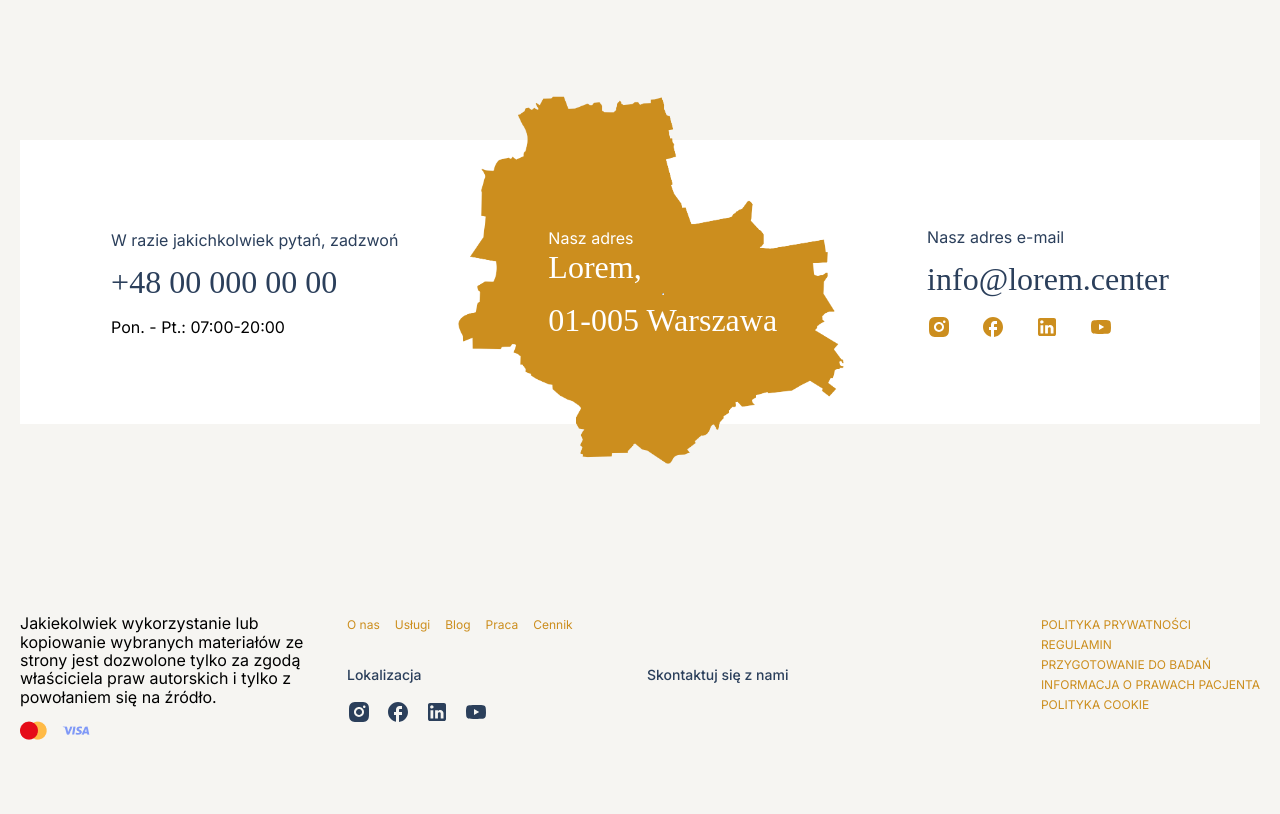
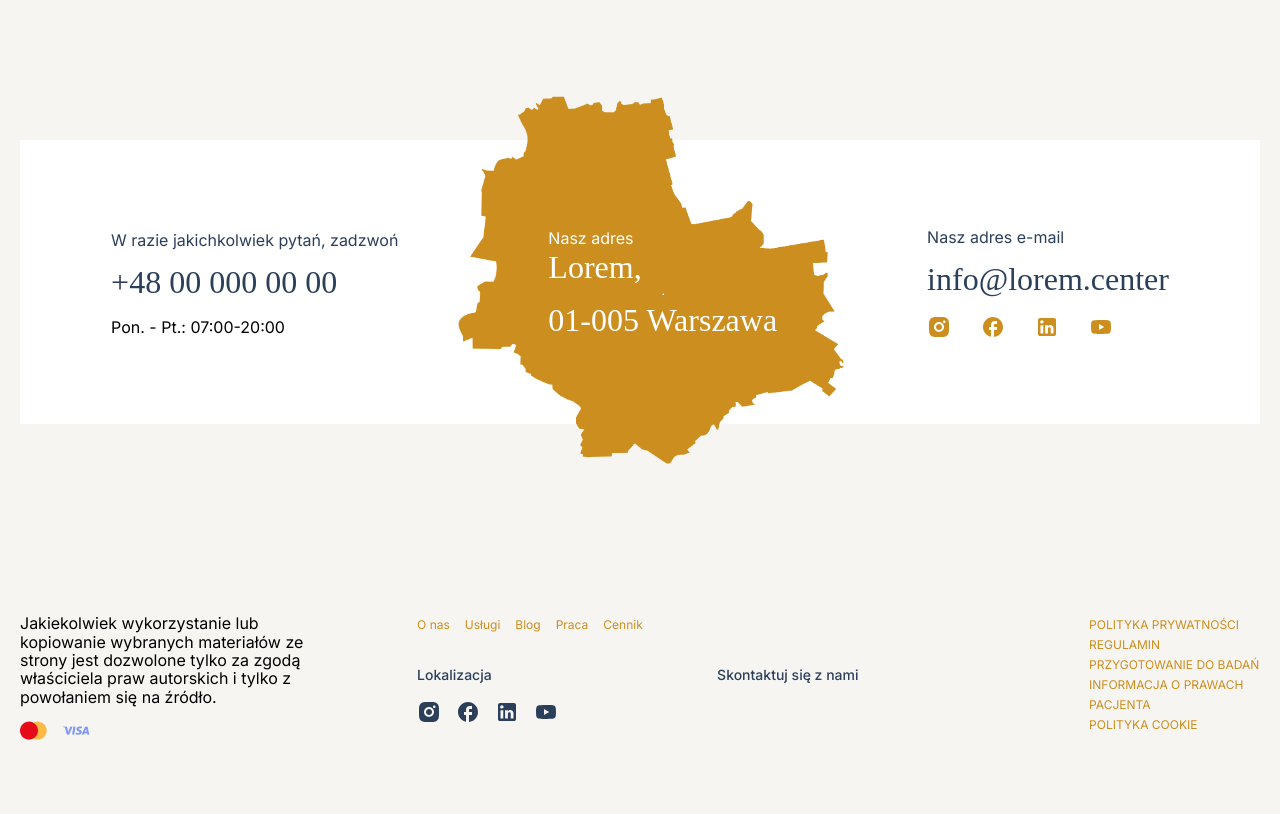
Before and after one commit to Inna-Mykytiuk/polish-test, a plain HTML site: page index.html in a window 1280 px wide. Shown: the part 3327-4141 px from the top of the page. Drawn offline with nearby package versions, Linux system fonts and the light colour scheme; a web font is replaced by a local one.

Commit message:
footer styles well done

```diff
--- a/index.html
+++ b/index.html
@@ -636,6 +636,7 @@
     <footer>
       <div class="container">
         <div class="footer-content">
+        <div class="block-wrapper">
           <div class="footer-block__first">
           <p>Jakiekolwiek wykorzystanie lub kopiowanie wybranych materiałów ze strony jest dozwolone tylko za zgodą właściciela praw autorskich i tylko z powołaniem się na źródło.</p>
           <div class="footer-img">
@@ -694,8 +695,8 @@
                     </svg>
                   </a>
                 </li>
-              </ul>
-
+          </ul>
+        </div>
         </div>
         <ul class="footer-block__third">
             <li>
@@ -713,7 +714,7 @@
             <li>
               <a href="#" target="_blank" rel="noreferrer nofollow">POLITYKA COOKIE</a>
             </li>
-          </ul>
+        </ul>
         </div>
 
       </div>
--- a/style.css
+++ b/style.css
@@ -968,6 +968,7 @@ footer {
   flex-direction: column;
   width: 100%;
   gap: 15px;
+  margin-bottom: 30px;
 }
 
 .footer-img {
@@ -985,7 +986,6 @@ footer {
 .footer-block__second ul {
   display: flex;
   gap: 15px;
-  margin-bottom: 30px;
 }
 
 .footer-block__second ul li a {
@@ -1003,9 +1003,6 @@ footer {
   color: var(--text-main);
 }
 
-/* .footer-block__third {
-  margin-left: 102px;
-} */
 
 .footer-block__third ul {
   display: flex;
@@ -1036,7 +1033,7 @@ footer {
 }
 
 .footer-second__links a {
-  width: 270px;
+  /* width: 270px; */
   color: #2B3F5B;
 
   font-family: "Inter", sans-serif;
@@ -1048,6 +1045,14 @@ footer {
 
 .footer-second__links a:hover {
   color: var(--accent-color);
+}
+
+.block-wrapper {
+  display: flex;
+  flex-direction: column;
+  justify-content: space-between;
+  width: 100%;
+  margin-bottom: 40px;
 }
 
 
@@ -1110,6 +1115,16 @@ footer {
     margin-top: 194px;
   }
 
+  .footer-block__first {
+    margin-right: auto;
+    width: 295px;
+    margin-bottom: 0;
+  }
+
+  .block-wrapper {
+    flex-direction: row;
+  }
+
 
 }
 
@@ -1134,22 +1149,14 @@ footer {
     font-size: 82px;
   }
 
-  footer {
-    margin-top: 190px;
-  }
 
-  .footer-block__third {
-    margin-left: 102px;
-  }
 
-  .footer-block__first {
-    margin-right: 32px;
-    width: 295px;
-  }
 
-  .footer-block__second {
+
+
+  /* .footer-block__second {
     margin-right: auto;
-  }
+  } */
 
 }
 
@@ -1204,9 +1211,29 @@ footer {
     left: -90px;
   }
 
+  .footer-block__second ul {
+    margin-bottom: 30px;
+  }
+
+  footer {
+    margin-top: 190px;
+  }
+
   .footer-content {
     flex-direction: row;
   }
 
+  .footer-second__links a {
+    width: 270px;
+  }
+
+  .footer-block__third {
+    margin-left: 102px;
+  }
+
+  .block-wrapper {
+    margin-bottom: 0;
+  }
+
 
 }
```
